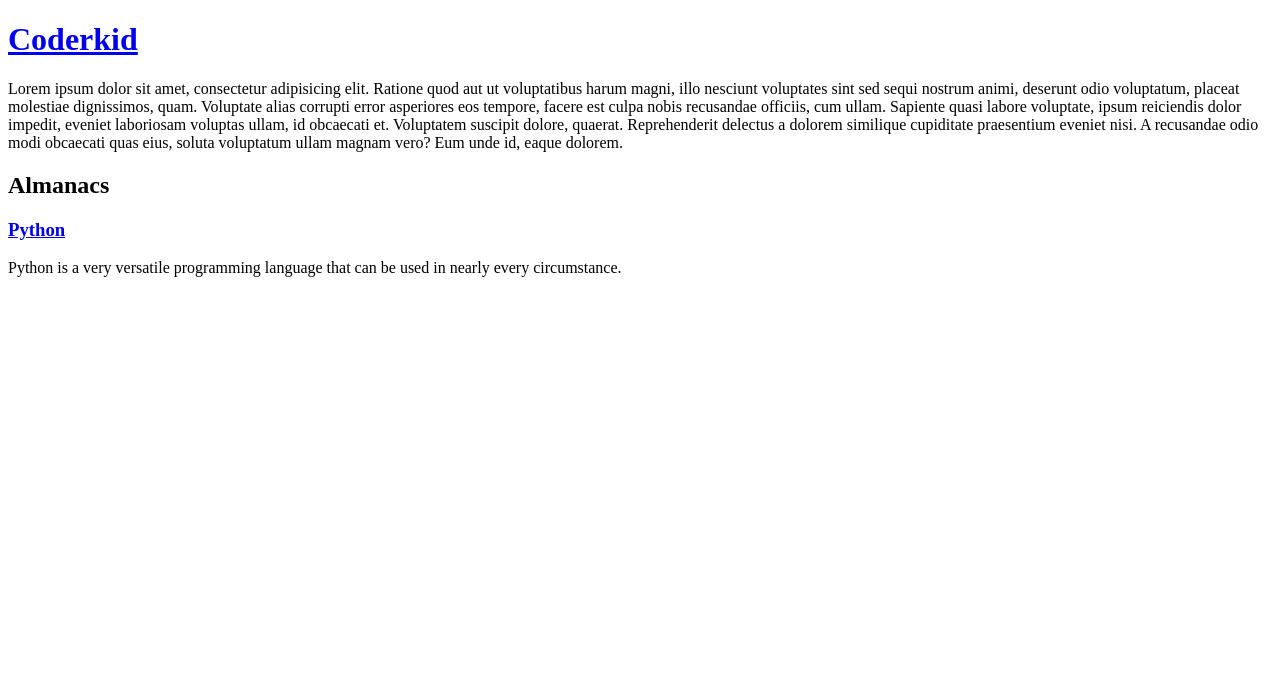
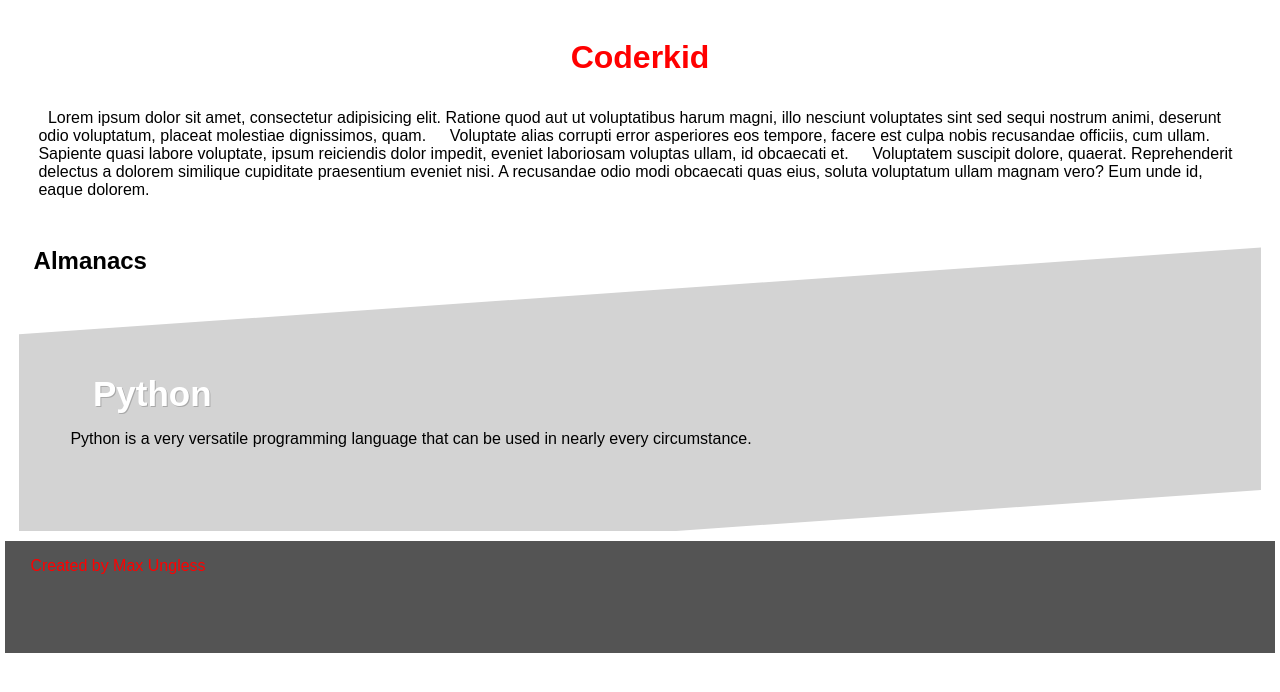
Before and after one commit to ungless/Coderkid, a Django app: page / in a window 1280 px wide. Shown: the top 692 px of the page. Run offline with Django 3.2, Linux system fonts and the light colour scheme; data comes from the database, SQL or seed files in the repository.

Commit message:
Added STYLES AND SCSSS

```diff
--- /dev/null
+++ b/static/css/main.css
@@ -0,0 +1,63 @@
+/* [============] Variables [============] */
+/* [============] Imports [============] */
+* {
+  padding: 0.3em;
+  margin: 0.3em;
+  box-sizing: border-box; }
+
+html, body {
+  padding: 0;
+  margin: 0; }
+
+h1, h2, h3, h4, h5, h6 {
+  font-family: "Arial", sans-serif; }
+
+a, p, ul, ol, body {
+  font-family: sans-serif; }
+
+a {
+  color: red;
+  text-decoration: none; }
+  a:hover {
+    text-decoration: underline; }
+  a:focus {
+    color: goldenrod; }
+
+.container {
+  position: relative;
+  min-height: 100%; }
+
+header#index-header h1 {
+  text-align: center; }
+
+main#index-content {
+  padding-bottom: 7em; }
+
+footer#index-footer {
+  background: #545454;
+  margin: 0px;
+  position: absolute;
+  bottom: 0;
+  padding: 1em;
+  left: 0;
+  width: 100%;
+  height: 7em; }
+
+section#latest-almanacs {
+  overflow: hidden;
+  margin: 0;
+  padding: 0; }
+  section#latest-almanacs .almanac {
+    transform: rotate(-4deg);
+    background: lightgray;
+    padding: 4em 4em;
+    margin: 0 -2em;
+    width: calc(100% + 8em); }
+    section#latest-almanacs .almanac .almanac-title-content {
+      transform: rotate(4deg); }
+      section#latest-almanacs .almanac .almanac-title-content h3 a {
+        font-size: 35px;
+        color: white;
+        text-shadow: 1px 1px rgba(0, 0, 0, 0.2); }
+
+/*# sourceMappingURL=main.css.map */
--- /dev/null
+++ b/static/scss/_general.scss
@@ -0,0 +1,31 @@
+* {
+    padding: 0.3em;
+    margin: 0.3em;
+    box-sizing: border-box;
+}
+
+html, body {
+    padding: 0;
+    margin: 0;
+}
+
+h1, h2, h3, h4, h5, h6 {
+    font-family: $display-font;
+}
+
+a, p, ul, ol, body {
+    font-family: $content-font;
+}
+
+a {
+    color: $main-color;
+    text-decoration: none;
+
+    &:hover {
+        text-decoration: underline;
+    }
+
+    &:focus {
+        color: $secondary-color;
+    }
+}
--- /dev/null
+++ b/static/scss/_index.scss
@@ -0,0 +1,52 @@
+.container {
+    position: relative;
+    min-height: 100%;
+}
+
+header#index-header {
+    h1 {
+        text-align: center;
+    }
+}
+
+main#index-content {
+    padding-bottom: 7em;
+}
+
+footer#index-footer {
+    background: darken($main-gray, 50%);
+    margin: 0px;
+    position: absolute;
+    bottom: 0;
+    padding: 1em;
+    left: 0;
+    width: 100%;
+    height: 7em;
+}
+
+section#latest-almanacs {
+    overflow: hidden;
+    margin: 0;
+    padding: 0;
+
+    .almanac {
+        transform: rotate(-4deg);
+        background: $main-gray;
+        padding: 4em 4em;
+        margin: 0 -2em;
+        width: calc(100% + 8em);
+
+        .almanac-title-content {
+            transform: rotate(4deg);
+
+            h3 {
+                a {
+                    font-size: 35px;
+                    color: white;
+                    text-shadow: 1px 1px rgba(0,0,0,0.2);
+                }
+            }
+        }
+
+    }
+}
--- /dev/null
+++ b/static/scss/main.scss
@@ -0,0 +1,17 @@
+/* [============] Variables [============] */
+
+$main-color: red;
+$secondary-color: goldenrod;
+$main-gray: lightgray;
+
+$display-font: 'Arial', sans-serif;
+$content-font: sans-serif;
+
+$transition: 0.3s all;
+
+
+/* [============] Imports [============] */
+
+@import "general";
+@import "almanacs";
+@import "index";
--- a/templates/almanac/base.html
+++ b/templates/almanac/base.html
@@ -1,15 +1,29 @@
+{% load staticfiles %}
 <!DOCTYPE html>
 <html lang="en">
 <head>
     <meta charset="UTF-8">
     <title>{% block title %}{% endblock %}Coderkid</title>
+    <link rel="stylesheet" href="{% static 'css/main.css' %}">
     {% block header-js %}{% endblock %}
 </head>
 <body>
-    <header>
-        <h1><a href="{% url 'index' %}">Coderkid</a></h1>
-    </header>
-    {% block content %}
-    {% endblock %}
+    <div class="container">
+        <header id="index-header">
+            <h1><a href="{% url 'index' %}">Coderkid</a></h1>
+            {% block index-header %}
+
+            {% endblock %}
+        </header>
+
+        <main id="index-content">
+            {% block content %}
+            {% endblock %}
+        </main>
+
+        <footer id="index-footer">
+            <a href="http://maxungless.com">Created by Max Ungless</a>
+        </footer>
+    </div>
 </body>
 </html>
--- a/templates/almanac/index.html
+++ b/templates/almanac/index.html
@@ -1,18 +1,21 @@
 {% extends "almanac/base.html" %}
 
-{% block content %}
+{% block index-header %}
 <main>
     <p><span>Lorem ipsum dolor sit amet, consectetur adipisicing elit. Ratione quod aut ut voluptatibus harum magni, illo nesciunt voluptates sint sed sequi nostrum animi, deserunt odio voluptatum, placeat molestiae dignissimos, quam.</span>
     <span>Voluptate alias corrupti error asperiores eos tempore, facere est culpa nobis recusandae officiis, cum ullam. Sapiente quasi labore voluptate, ipsum reiciendis dolor impedit, eveniet laboriosam voluptas ullam, id obcaecati et.</span>
     <span>Voluptatem suscipit dolore, quaerat. Reprehenderit delectus a dolorem similique cupiditate praesentium eveniet nisi. A recusandae odio modi obcaecati quas eius, soluta voluptatum ullam magnam vero? Eum unde id, eaque dolorem.</span></p>
-</main>
+{% endblock %}
 
+{% block content %}
 <section id="latest-almanacs">
     <h2>Almanacs</h2>
     {% for almanac in almanacs %}
         <div class="almanac" id="{{ alamanc.slug }}">
-            <h3><a href="{{ almanac.get_absolute_url }}">{{ almanac.title }}</a></h3>
-            <p>{{ almanac.description }}</p>
+            <div class="almanac-title-content">
+                <h3><a href="{{ almanac.get_absolute_url }}">{{ almanac.title }}</a></h3>
+                <p>{{ almanac.description }}</p>
+            </div>
         </div>
     {% endfor %}
 </section>
```
Also changed, not shown: static/scss/_almanacs.scss (added), 1 other file.
